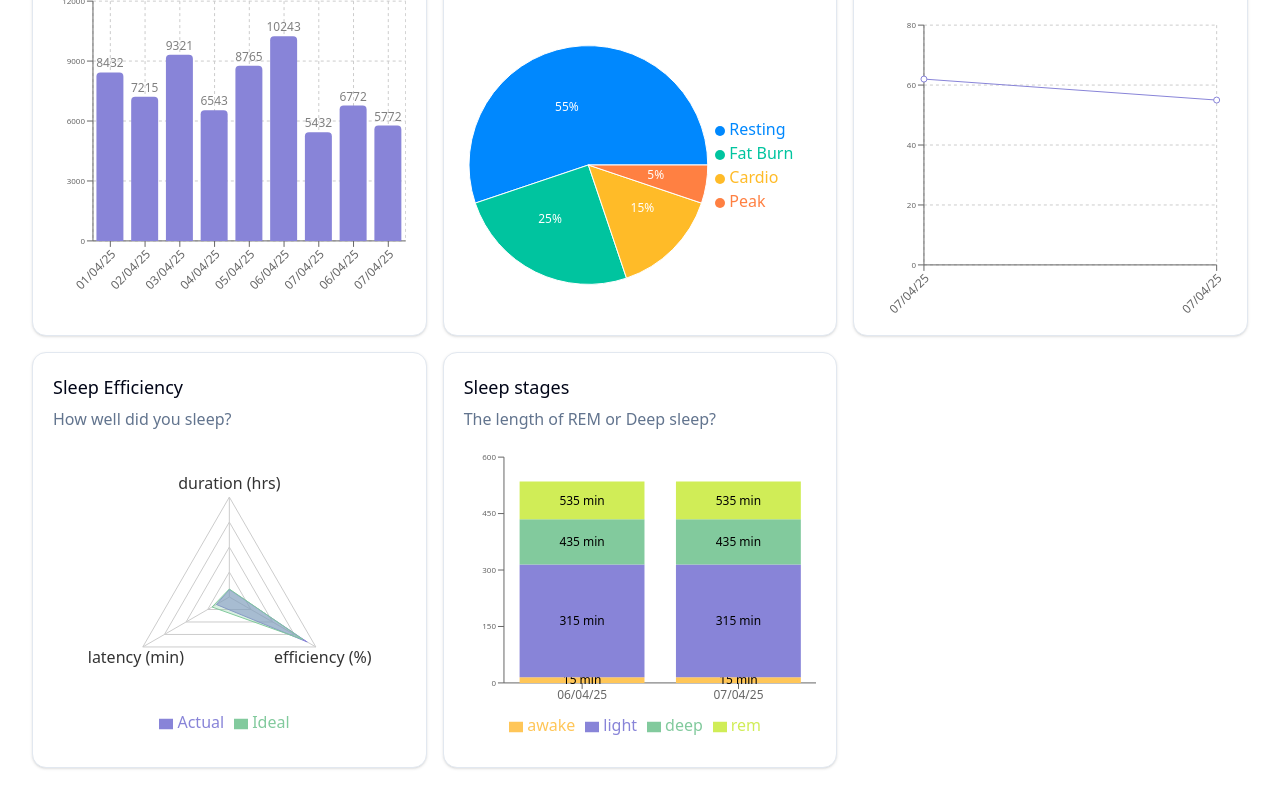
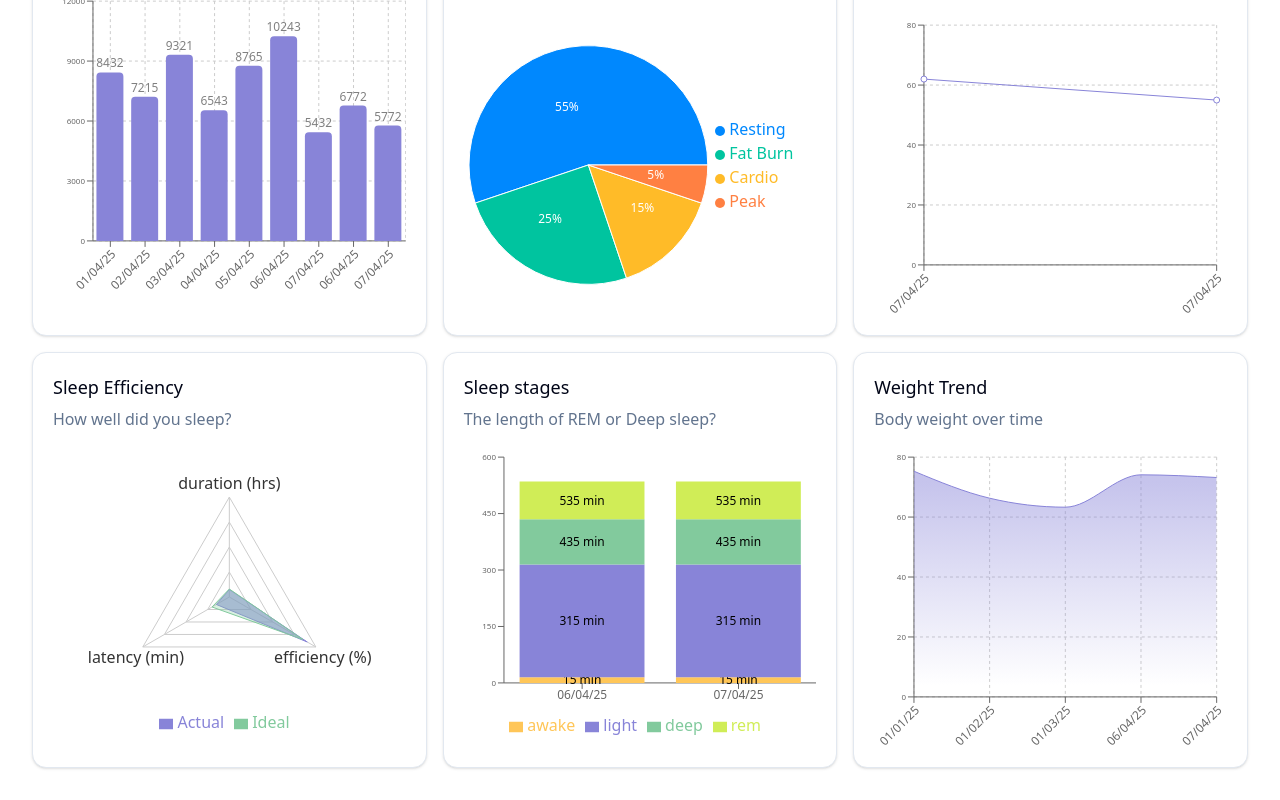
Before and after one commit to magda5281/fitness-dashboard, a Next.js app: page / in a window 1280 px wide. Shown: the part 389-1189 px from the top of the page. Built offline with nearby package versions, Linux system fonts and the light colour scheme.

Commit message:
Add weight chart

```diff
--- a/app/page.tsx
+++ b/app/page.tsx
@@ -8,6 +8,7 @@ import { Droplet, Flame, Footprints, Heart } from 'lucide-react';
 import { SleepEfficiency } from '@/components/charts/sleepEfficiency';
 import { AvgRestingHRChart } from '@/components/charts/avgRestingHRChart';
 import { SleepStagesChart } from '@/components/charts/sleepStagesChart';
+import { WeightChart } from '@/components/charts/weightChart';
 
 export default async function DashboardPage() {
   const fitnessData = await getFitnessData();
@@ -52,7 +53,17 @@ export default async function DashboardPage() {
 
     return transformed;
   });
+  // const weightTrend: [
+  //   { date: '2025-01-01'; value: 75.3; unit: 'kg' },
+  //   { date: yesterday; value: 74.1; unit: 'kg' },
+  //   { date: today; value: 73.2; unit: 'kg' }
+  // ];
 
+  const weightData = fitnessData.weightTrend.map((item) => ({
+    date: formatDate(item.date),
+    value: item.value,
+    unit: item.unit,
+  }));
   return (
     <main className='flex gap-4 min-h-screen flex-col  '>
       <div className='sticky top-0 z-50 bg-background p-4 md:p-6 lg:p-8 border-b'>
@@ -152,6 +163,13 @@ export default async function DashboardPage() {
           >
             <SleepStagesChart data={sleepStagesData} />
           </GenericCard>
+          <GenericCard
+            title='Weight Trend'
+            description='Body weight over time'
+            className='col-span-1'
+          >
+            <WeightChart data={weightData} />
+          </GenericCard>
         </div>
       </div>
     </main>
--- /dev/null
+++ b/components/charts/weightChart.tsx
@@ -0,0 +1,64 @@
+'use client';
+import { useIsMobile } from '@/lib/hooks/useIsMobile';
+import {
+  ResponsiveContainer,
+  AreaChart,
+  CartesianGrid,
+  XAxis,
+  YAxis,
+  Tooltip,
+  Area,
+} from 'recharts';
+
+export const WeightChart = ({
+  data,
+}: {
+  data: {
+    date: string;
+    value: number;
+    unit: string;
+  }[];
+}) => {
+  const isMobile = useIsMobile(768);
+  return (
+    <ResponsiveContainer width='100%' height={300}>
+      <AreaChart
+        data={data}
+        margin={{ top: 10, right: 10, left: 0, bottom: isMobile ? 10 : 20 }}
+      >
+        <defs>
+          <linearGradient id='weightColor' x1='0' y1='0' x2='0' y2='1'>
+            <stop offset='5%' stopColor='#8884d8' stopOpacity={0.8} />
+            <stop offset='95%' stopColor='#8884d8' stopOpacity={0} />
+          </linearGradient>
+        </defs>
+        <CartesianGrid strokeDasharray='3 3' />
+        <XAxis
+          dataKey='date'
+          tick={{ fontSize: 'clamp(0.5rem, 2vw, 0.75rem)' }}
+          interval={0}
+          minTickGap={0}
+          angle={-45}
+          textAnchor='end'
+        />
+        <YAxis tick={{ fontSize: 8 }} interval={0} width={40} />
+        <Tooltip
+          contentStyle={{
+            fontSize: 'clamp(0.75rem, 1vw, 1rem)',
+            padding: 'clamp(4px, 1vw, 8px)',
+            color: '#333',
+            backgroundColor: '#fff',
+            border: '1px solid #ddd',
+            borderRadius: '4px',
+          }}
+        />
+        <Area
+          type='monotone'
+          dataKey='value'
+          stroke='#8884d8'
+          fill='url(#weightColor)'
+        />
+      </AreaChart>
+    </ResponsiveContainer>
+  );
+};
--- a/lib/data.ts
+++ b/lib/data.ts
@@ -74,7 +74,9 @@ export const fitnessData: FitnessData = {
   ],
 
   weightTrend: [
-    { date: '2023-01-01', value: 75.3, unit: 'kg' },
+    { date: '2025-01-01', value: 75.3, unit: 'kg' },
+    { date: '2025-02-01', value: 66.3, unit: 'kg' },
+    { date: '2025-03-01', value: 63.3, unit: 'kg' },
     { date: yesterday, value: 74.1, unit: 'kg' },
     { date: today, value: 73.2, unit: 'kg' },
   ],
```
